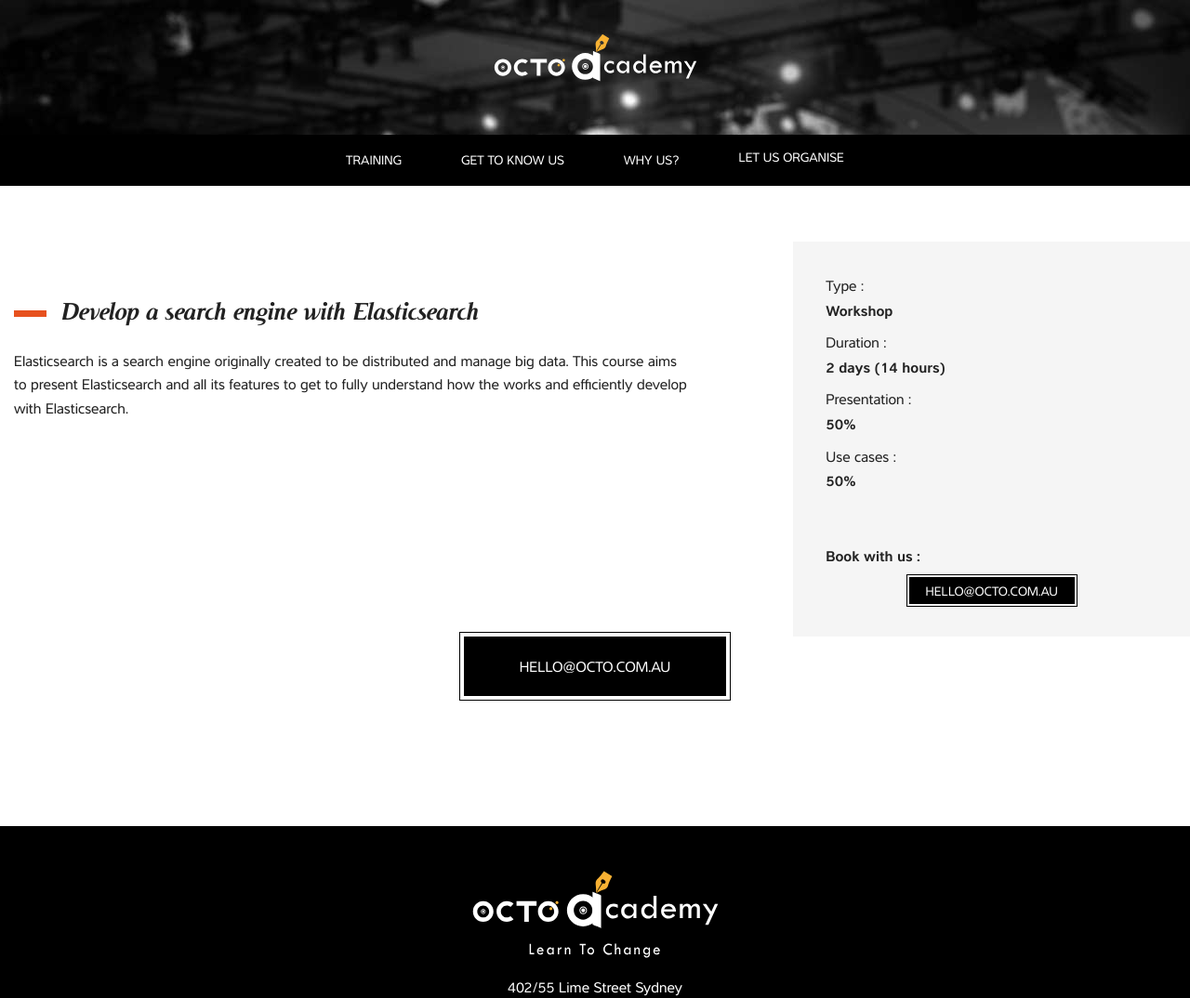
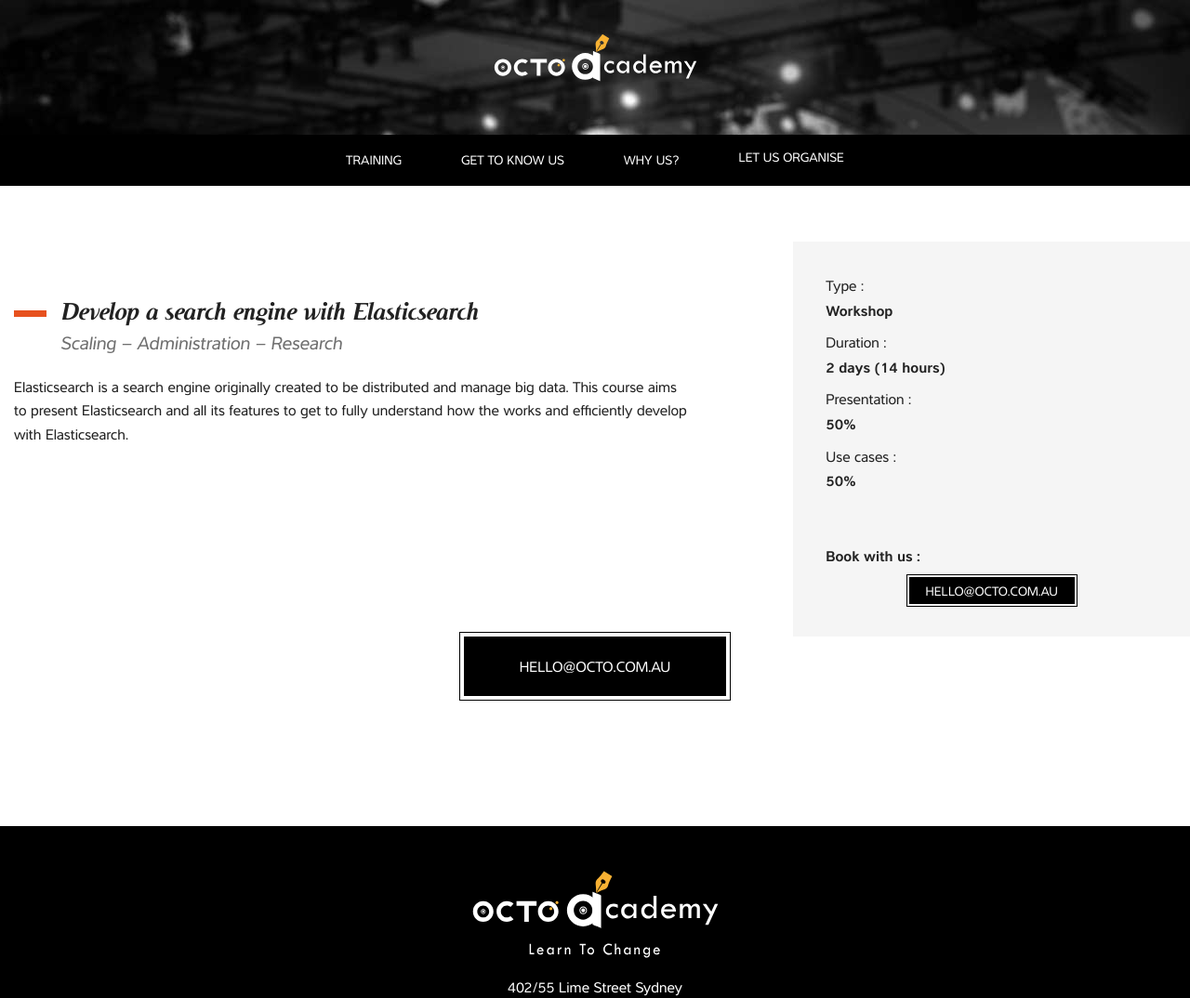
Before and after one commit to octo-technology-downunder/octo-technology-downunder.github.io, a Jekyll site: the page built from _training/big-data/no-sql/elastisearch-search-engine.md, in a window 1280 px wide. Shown: the whole page at 93% size. Built offline with Jekyll 4.4.1, drawn with Linux system fonts in a browser that asks for light colours.

Commit message:
Update elastisearch-search-engine.md

```diff
--- a/_training/big-data/no-sql/elastisearch-search-engine.md
+++ b/_training/big-data/no-sql/elastisearch-search-engine.md
@@ -1,5 +1,6 @@
 ---
 title: Develop a search engine with Elasticsearch
+sub-header: Scaling – Administration – Research
 duration_days: 2
 duration_hours: 14
 time_shares:
```
